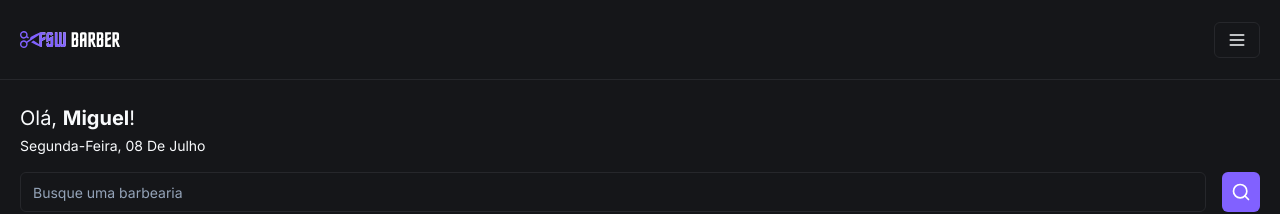
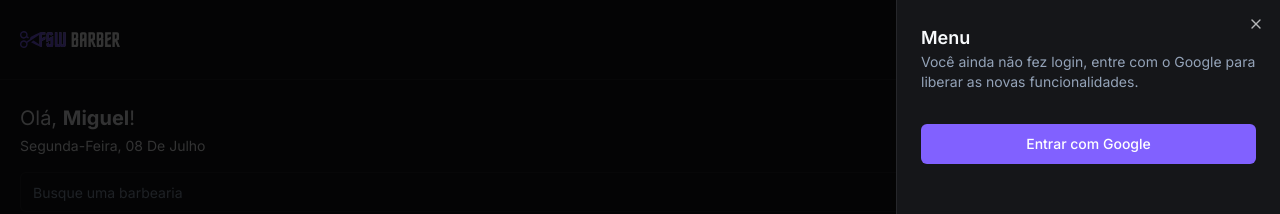
Before and after one commit to MatheusAltrao/FSW-barber, a Next.js app: page / in a window 1280 px wide. Both pictures are taken after a click on the button 1237 px from the left and 39 px from the top of the page. Shown: the top 214 px of the page. Built offline with nearby package versions, Linux system fonts and the light colour scheme; no server answers; the database is empty.

Commit message:
:sparkles: feat(components/ui): add authenticated and unauthenticated states to `Header` component

```diff
--- a/src/components/ui/header.tsx
+++ b/src/components/ui/header.tsx
@@ -1,12 +1,24 @@
 'use client';
-import { Menu } from 'lucide-react';
+import {
+  Sheet,
+  SheetContent,
+  SheetDescription,
+  SheetHeader,
+  SheetTitle,
+  SheetTrigger,
+} from '@/components/ui/sheet';
+import { Calendar, Home, LogOut, Menu } from 'lucide-react';
 import { signIn, signOut, useSession } from 'next-auth/react';
 import Image from 'next/image';
 import Logo from '../../assets/logos/main.svg';
+import ActiveLink from './active-link';
+import { Avatar, AvatarFallback, AvatarImage } from './avatar';
 import { Button } from './button';
+import Divider from './divider';
+import ServiceList from './service-list';
 
 const Header = () => {
-  const {} = useSession();
+  const { data, status } = useSession();
 
   const handleSignInClick = async () => {
     await signIn();
@@ -25,13 +37,97 @@ const Header = () => {
         src={Logo}
       />
 
+      <Sheet>
+        <SheetTrigger asChild>
           <Button
             variant={'outline'}
             size={'sm'}
           >
-        {' '}
             <Menu size={20} />{' '}
           </Button>
+        </SheetTrigger>
+        <SheetContent>
+          <SheetHeader>
+            <SheetTitle>Menu</SheetTitle>
+          </SheetHeader>
+
+          {status == 'authenticated' && (
+            <div className=" mt-8">
+              <div className="flex items-center gap-2">
+                <Avatar className="h-[44px] w-[44px]">
+                  <AvatarImage
+                    className={'rounded-full'}
+                    src={data?.user?.image!}
+                  />
+                  <AvatarFallback>{data?.user?.name}</AvatarFallback>
+                </Avatar>
+
+                <div>
+                  <h2 className="font-bold">{data?.user?.name}</h2>
+                  <p className="text-sm text-gray-400">{data?.user?.email}</p>
+                </div>
+              </div>
+            </div>
+          )}
+
+          {status == 'unauthenticated' && (
+            <div>
+              <SheetDescription>
+                <p>
+                  Você ainda não fez login, entre com o Google para liberar as novas
+                  funcionalidades.
+                </p>
+              </SheetDescription>
+
+              <Button
+                onClick={handleSignInClick}
+                className=" mt-8 w-full"
+              >
+                Entrar com Google
+              </Button>
+            </div>
+          )}
+
+          {status == 'authenticated' && (
+            <div>
+              <Divider />
+
+              <div className="flex flex-col gap-2">
+                <ActiveLink
+                  href="/"
+                  icon={<Home size={20} />}
+                  name="Início"
+                />
+
+                <ActiveLink
+                  href="/bookings"
+                  icon={<Calendar size={20} />}
+                  name="Agendamentos"
+                />
+              </div>
+            </div>
+          )}
+
+          {status == 'authenticated' && (
+            <div>
+              <Divider />
+
+              <ServiceList />
+
+              <Divider />
+
+              <Button
+                onClick={handleSignOutClick}
+                className="w-full gap-2 justify-start "
+                variant={'destructive'}
+              >
+                {' '}
+                <LogOut size={20} /> <span> Sair da conta</span>
+              </Button>
+            </div>
+          )}
+        </SheetContent>
+      </Sheet>
     </div>
   );
 };
```
Lines whose indentation alone changed are shown as unchanged.
